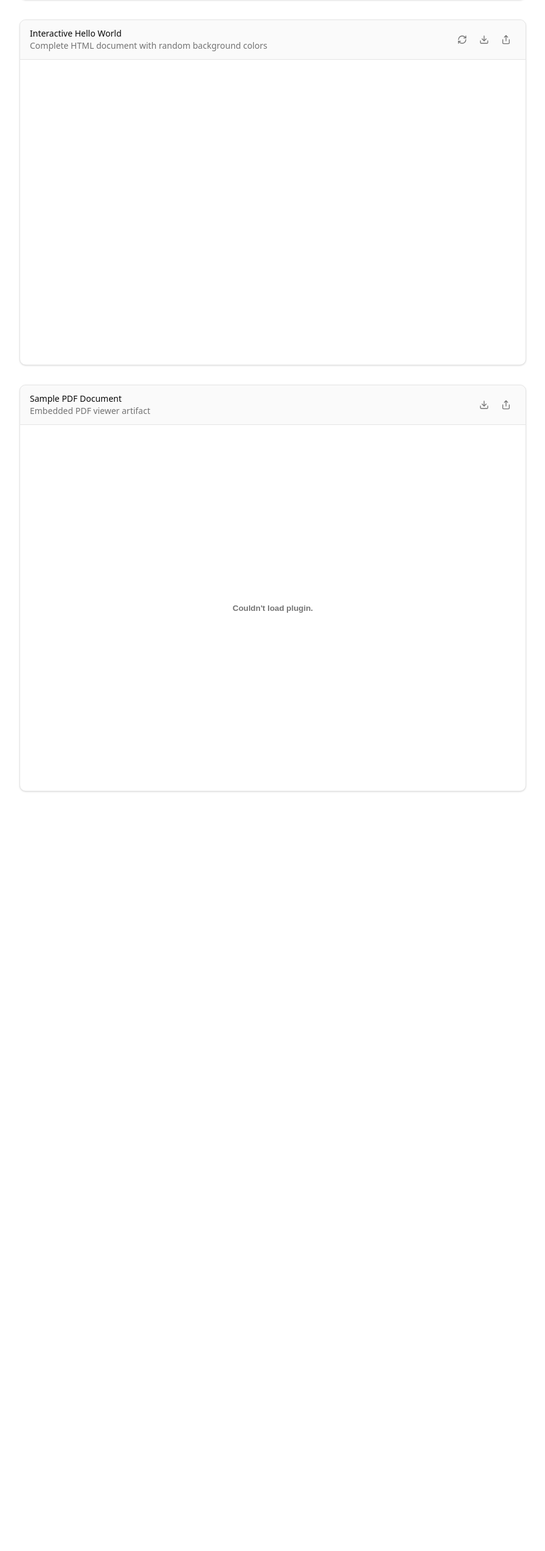
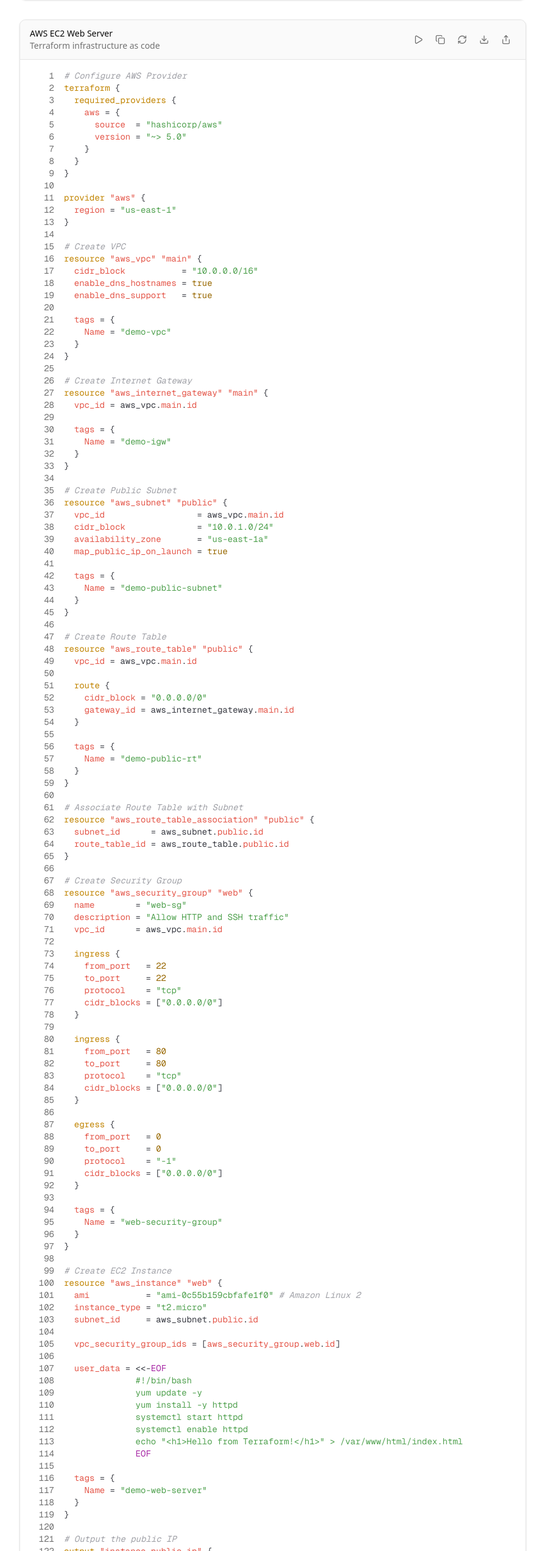
Before and after one commit to Chan9390/ai-sdk-demo, a Next.js app: page /misc/artifacts in a window 1280 px wide. Shown: the part 1442-3986 px from the top of the page at 61% size, without its empty margins (192-1087 px from the left). Before the commit the page ends 2772 px from the top, so only its background shows below. Built offline with nearby package versions, Linux system fonts and the light colour scheme.

Commit message:
chore: add terraform code artifact

```diff
--- a/app/misc/artifacts/page.tsx
+++ b/app/misc/artifacts/page.tsx
@@ -73,6 +73,137 @@ fetchUserData(123).then(result => {
     console.log('Failed to fetch user:', result.error);
   }
 });`;
+
+const terraformCode = `# Configure AWS Provider
+terraform {
+  required_providers {
+    aws = {
+      source  = "hashicorp/aws"
+      version = "~> 5.0"
+    }
+  }
+}
+
+provider "aws" {
+  region = "us-east-1"
+}
+
+# Create VPC
+resource "aws_vpc" "main" {
+  cidr_block           = "10.0.0.0/16"
+  enable_dns_hostnames = true
+  enable_dns_support   = true
+
+  tags = {
+    Name = "demo-vpc"
+  }
+}
+
+# Create Internet Gateway
+resource "aws_internet_gateway" "main" {
+  vpc_id = aws_vpc.main.id
+
+  tags = {
+    Name = "demo-igw"
+  }
+}
+
+# Create Public Subnet
+resource "aws_subnet" "public" {
+  vpc_id                  = aws_vpc.main.id
+  cidr_block              = "10.0.1.0/24"
+  availability_zone       = "us-east-1a"
+  map_public_ip_on_launch = true
+
+  tags = {
+    Name = "demo-public-subnet"
+  }
+}
+
+# Create Route Table
+resource "aws_route_table" "public" {
+  vpc_id = aws_vpc.main.id
+
+  route {
+    cidr_block = "0.0.0.0/0"
+    gateway_id = aws_internet_gateway.main.id
+  }
+
+  tags = {
+    Name = "demo-public-rt"
+  }
+}
+
+# Associate Route Table with Subnet
+resource "aws_route_table_association" "public" {
+  subnet_id      = aws_subnet.public.id
+  route_table_id = aws_route_table.public.id
+}
+
+# Create Security Group
+resource "aws_security_group" "web" {
+  name        = "web-sg"
+  description = "Allow HTTP and SSH traffic"
+  vpc_id      = aws_vpc.main.id
+
+  ingress {
+    from_port   = 22
+    to_port     = 22
+    protocol    = "tcp"
+    cidr_blocks = ["0.0.0.0/0"]
+  }
+
+  ingress {
+    from_port   = 80
+    to_port     = 80
+    protocol    = "tcp"
+    cidr_blocks = ["0.0.0.0/0"]
+  }
+
+  egress {
+    from_port   = 0
+    to_port     = 0
+    protocol    = "-1"
+    cidr_blocks = ["0.0.0.0/0"]
+  }
+
+  tags = {
+    Name = "web-security-group"
+  }
+}
+
+# Create EC2 Instance
+resource "aws_instance" "web" {
+  ami           = "ami-0c55b159cbfafe1f0" # Amazon Linux 2
+  instance_type = "t2.micro"
+  subnet_id     = aws_subnet.public.id
+
+  vpc_security_group_ids = [aws_security_group.web.id]
+
+  user_data = <<-EOF
+              #!/bin/bash
+              yum update -y
+              yum install -y httpd
+              systemctl start httpd
+              systemctl enable httpd
+              echo "<h1>Hello from Terraform!</h1>" > /var/www/html/index.html
+              EOF
+
+  tags = {
+    Name = "demo-web-server"
+  }
+}
+
+# Output the public IP
+output "instance_public_ip" {
+  description = "Public IP address of the EC2 instance"
+  value       = aws_instance.web.public_ip
+}
+
+output "instance_public_dns" {
+  description = "Public DNS of the EC2 instance"
+  value       = aws_instance.web.public_dns
+}`;
 
 const htmlCode = `<!DOCTYPE html>
 <html lang="en">
@@ -322,6 +453,68 @@ export default function ArtifactsPage() {
         </ArtifactContent>
       </Artifact>
 
+      {/* Terraform Example */}
+      <Artifact>
+        <ArtifactHeader>
+          <div>
+            <ArtifactTitle>AWS EC2 Web Server</ArtifactTitle>
+            <ArtifactDescription>Terraform infrastructure as code</ArtifactDescription>
+          </div>
+          <div className="flex items-center gap-2">
+            <ArtifactActions>
+              <ArtifactAction
+                icon={PlayIcon}
+                label="Run"
+                onClick={() => console.log("Run Terraform")}
+                tooltip="Run terraform apply"
+              />
+              <ArtifactAction
+                icon={CopyIcon}
+                label="Copy"
+                onClick={() => console.log("Copy code")}
+                tooltip="Copy to clipboard"
+              />
+              <ArtifactAction
+                icon={RefreshCwIcon}
+                label="Regenerate"
+                onClick={() => console.log("Regenerate")}
+                tooltip="Regenerate content"
+              />
+              <ArtifactAction
+                icon={DownloadIcon}
+                label="Download"
+                onClick={() => {
+                  const blob = new Blob([terraformCode], { type: "text/plain" });
+                  const url = URL.createObjectURL(blob);
+                  const a = document.createElement("a");
+                  a.href = url;
+                  a.download = "main.tf";
+                  document.body.appendChild(a);
+                  a.click();
+                  document.body.removeChild(a);
+                  URL.revokeObjectURL(url);
+                }}
+                tooltip="Download Terraform file"
+              />
+              <ArtifactAction
+                icon={ShareIcon}
+                label="Share"
+                onClick={() => console.log("Share")}
+                tooltip="Share artifact"
+              />
+            </ArtifactActions>
+          </div>
+        </ArtifactHeader>
+        <ArtifactContent className="p-0">
+          <CodeBlock
+            className="border-none"
+            code={terraformCode}
+            language="hcl"
+            showLineNumbers
+          />
+        </ArtifactContent>
+      </Artifact>
+
       {/* HTML Rendered Example */}
       <Artifact>
         <ArtifactHeader>
```
